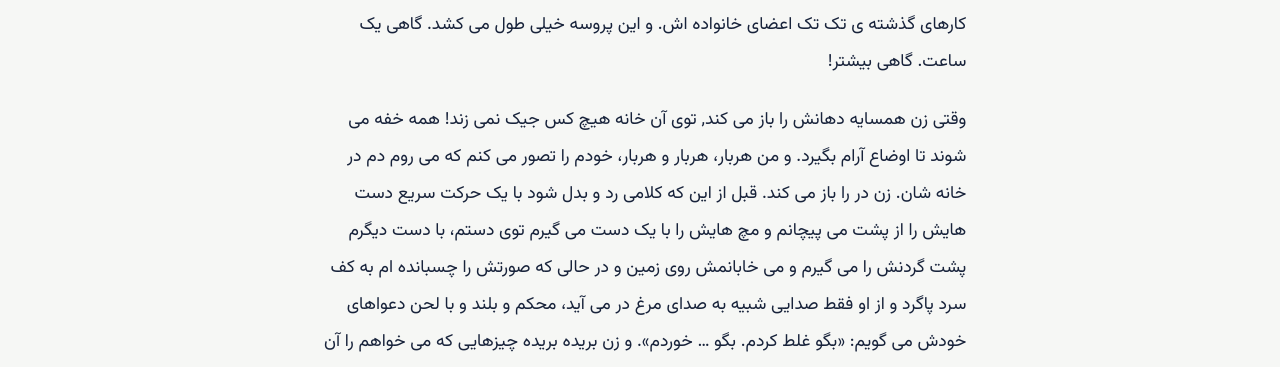
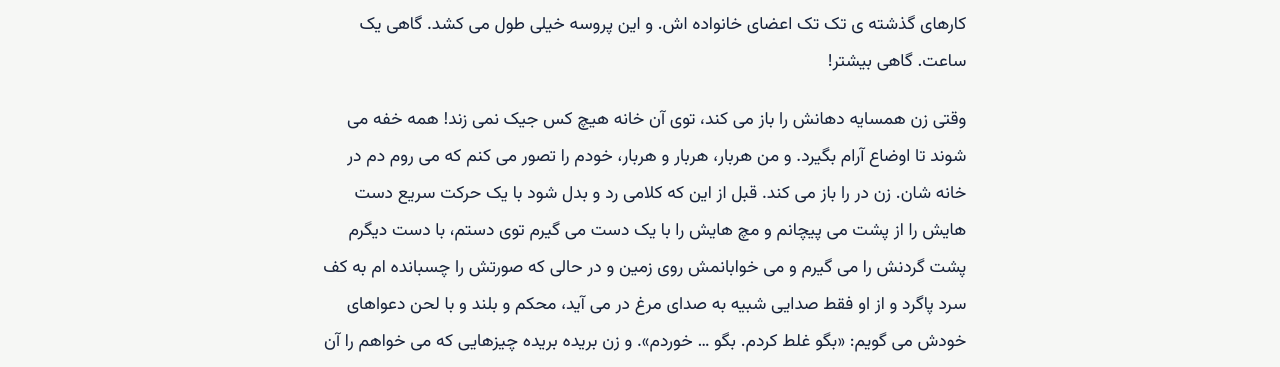
Before and after one commit to zmohajeri/zmohajeri.github.io, a Jekyll site: the page built from _rooznevesht/2018-05-01-zan-e-hamsayeh.md, in a window 1280 px wide. Shown: the part 803-1170 px from the top of the page. Built offline with Jekyll 4.4.1, drawn with Linux system fonts in a browser that asks for light colours; some of the changed text lies outside the part shown.

Commit message:
روزنوشت‌ها: اصلاح «آخر»، «می خوابانمش» و ویرگول
Co-Authored-By: Claude Opus 5.5 <noreply@anthropic.com>
Claude-Session: https://claude.ai/code/session_01MqRwwpsDWD5ayWDsbE1nWm

```diff
--- a/_rooznevesht/2018-05-01-zan-e-hamsayeh.md
+++ b/_rooznevesht/2018-05-01-zan-e-hamsayeh.md
@@ -11,4 +11,4 @@ date: 2018-05-01 10:00:00 -0400
 
 بعضی وقت ها می فهمم مخاطب حرف هایش کدام یکی از آن سه بخت برگشته اند چون می شنوم که یکی درمیان می گوید که اگر با افعی ازدواج کرده بود یا اگر مار زاییده بود الان وضعش بهتر بود! گاهی هم نمی فهمم مخاطب دقیقا کیست و فقط داد می شنوم و فحش و نبش قبر کارهای گذشته ی تک تک اعضای خانواده اش. و این پروسه خیلی طول می کشد. گاهی یک ساعت. گاهی بیشتر!
 
-وقتی زن همسایه دهانش را باز می کند, توی آن خانه هیچ کس جیک نمی زند! همه خفه می شوند تا اوضاع آرام بگیرد. و من هربار، هربار و هربار، خودم را تصور می کنم که می روم دم در خانه شان. زن در را باز می کند. قبل از این که کلامی رد و بدل شود با یک حرکت سریع دست هایش را از پشت می پیچانم و مچ هایش را با یک دست می گیرم توی دستم، با دست دیگرم پشت گردنش را می گیرم و می خابانمش روی زمین و در حالی که صورتش را چسبانده ام به کف سرد پاگرد و از او فقط صدایی شبیه به صدای مرغ در می آید، محکم و بلند و با لحن دعواهای خودش می گویم: «بگو غلط کردم. بگو ... خوردم». و زن بریده بریده چیزهایی که می خواهم را آن قدر تکرار می کند که دلم راضی شود و ولش کنم و نیم لگدی به او بزنم و آسانسور را سوار شوم و یک طبقه بیایم بالا و نفس راحت بکشم و یک بار بزرگ از روی دوشم برداشته شود!
+وقتی زن همسایه دهانش را باز می کند، توی آن خانه هیچ کس جیک نمی زند! همه خفه می شوند تا اوضاع آرام بگیرد. و من هربار، هربار و هربار، خودم را تصور می کنم که می روم دم در خانه شان. زن در را باز می کند. قبل از این که کلامی رد و بدل شود با یک حرکت سریع دست هایش را از پشت می پیچانم و مچ هایش را با یک دست می گیرم توی دستم، با دست دیگرم پشت گردنش را می گیرم و می خوابانمش روی زمین و در حالی که صورتش را چسبانده ام به کف سرد پاگرد و از او فقط صدایی شبیه به صدای مرغ در می آید، محکم و بلند و با لحن دعواهای خودش می گویم: «بگو غلط کردم. بگو ... خوردم». و زن بریده بریده چیزهایی که می خواهم را آن قدر تکرار می کند که دلم راضی شود و ولش کنم و نیم لگدی به او بزنم و آسانسور را سوار شوم و یک طبقه بیایم بالا و نفس راحت بکشم و یک بار بزرگ از روی دوشم برداشته شود!
```
Also changed, not shown: _rooznevesht/2018-04-22-zaman.md (+1 -1 lines), _rooznevesht/2018-04-23-bagh-e-feyz.md (+1 -1 lines).
